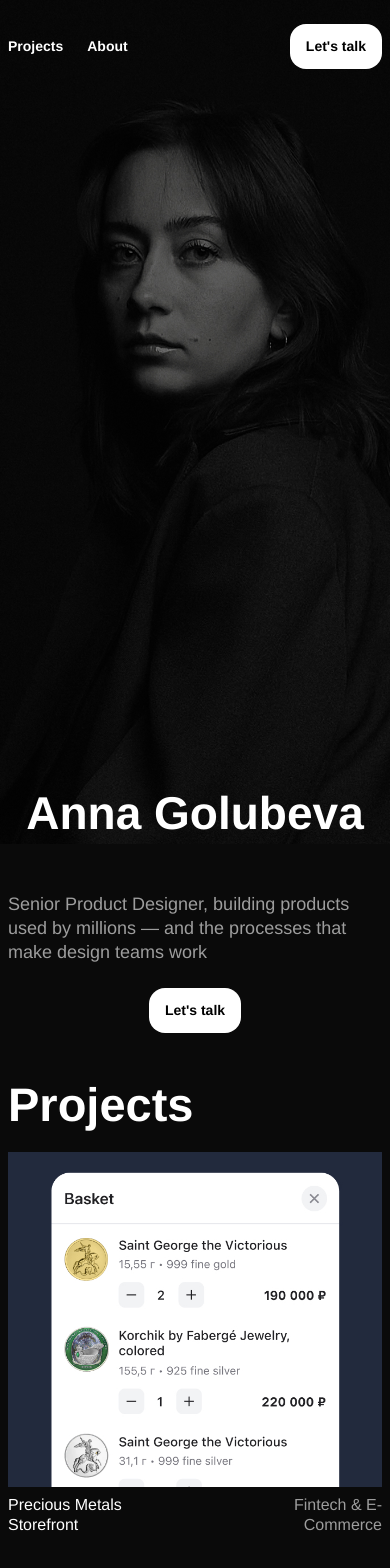
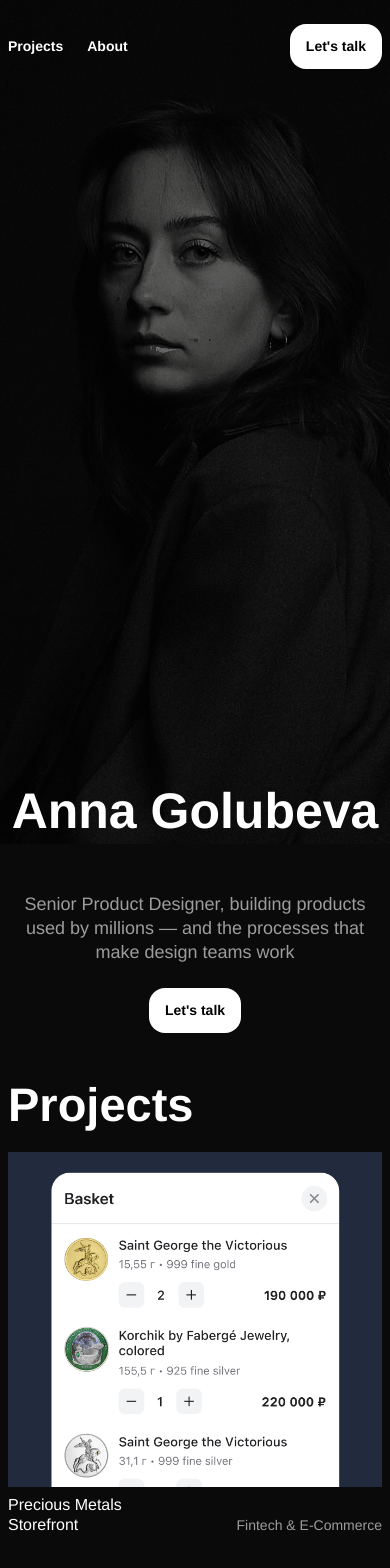
Before and after one commit to AnnGolub/portfolio, a Next.js app: page / in a window 390 px wide. Shown: the top 1568 px of the page. Built offline with nearby package versions, Linux system fonts and the light colour scheme.

Commit message:
Tweak mobile hero name size, centered tagline, and card tags.
Use calc(100vw / 7.8) for the hero title, center the tagline, and keep project categories on one line at 14px.

Co-authored-by: Cursor <cursoragent@cursor.com>

```diff
--- a/app/globals.css
+++ b/app/globals.css
@@ -35,8 +35,7 @@ body {
 
 @media (max-width: 767px) {
   .hero-mobile-name {
-    font-size: 11.8vw !important;
-    font-size: clamp(40px, 11.8vw, 60px) !important;
+    font-size: calc(100vw / 7.8) !important;
   }
 
   main > * {
--- a/components/CaseStudyCard.tsx
+++ b/components/CaseStudyCard.tsx
@@ -26,7 +26,7 @@ export function CaseStudyCard({ caseStudy, className = "" }: CaseStudyCardProps)
           <span className="max-w-[55%] self-end whitespace-pre-line text-left text-[16px] font-normal leading-5 text-white">
             {caseStudy.mobileTitle}
           </span>
-          <span className="max-w-[40%] self-end whitespace-normal text-right text-[16px] font-normal leading-5 text-white/60">
+          <span className="max-w-[40%] shrink-0 self-end whitespace-nowrap text-right text-[14px] font-normal leading-5 text-white/60">
             {caseStudy.category}
           </span>
         </div>
--- a/components/MobileHeroIntro.tsx
+++ b/components/MobileHeroIntro.tsx
@@ -4,7 +4,7 @@ import { site } from "@/data/site";
 export function MobileHeroIntro() {
   return (
     <div className="max-md:!m-0 max-md:!p-0 md:hidden">
-      <p className="font-helvetica-neue max-md:!mb-0 max-md:!mt-12 px-2 text-[18px] font-normal leading-6 text-white/60">
+      <p className="font-helvetica-neue max-md:!mb-0 max-md:!mt-12 px-2 text-center text-[18px] font-normal leading-6 text-white/60">
         {site.mobileTagline}
       </p>
       <div className="flex max-md:!mb-0 max-md:!mt-6 justify-center">
```
